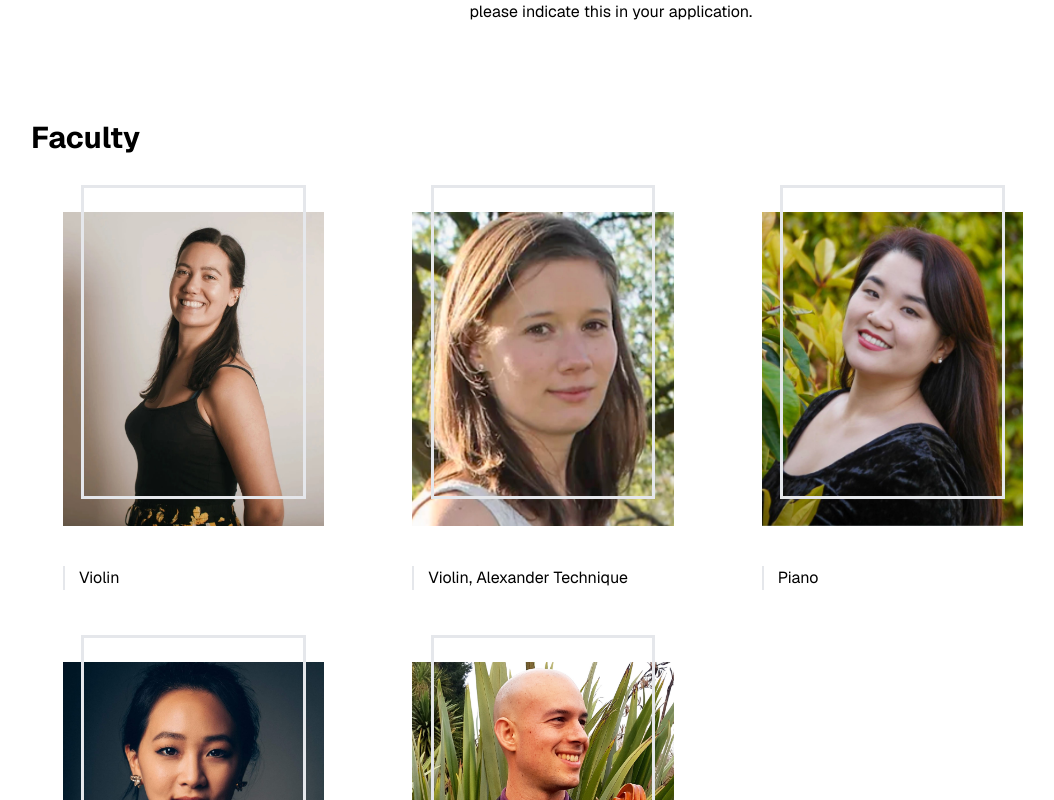
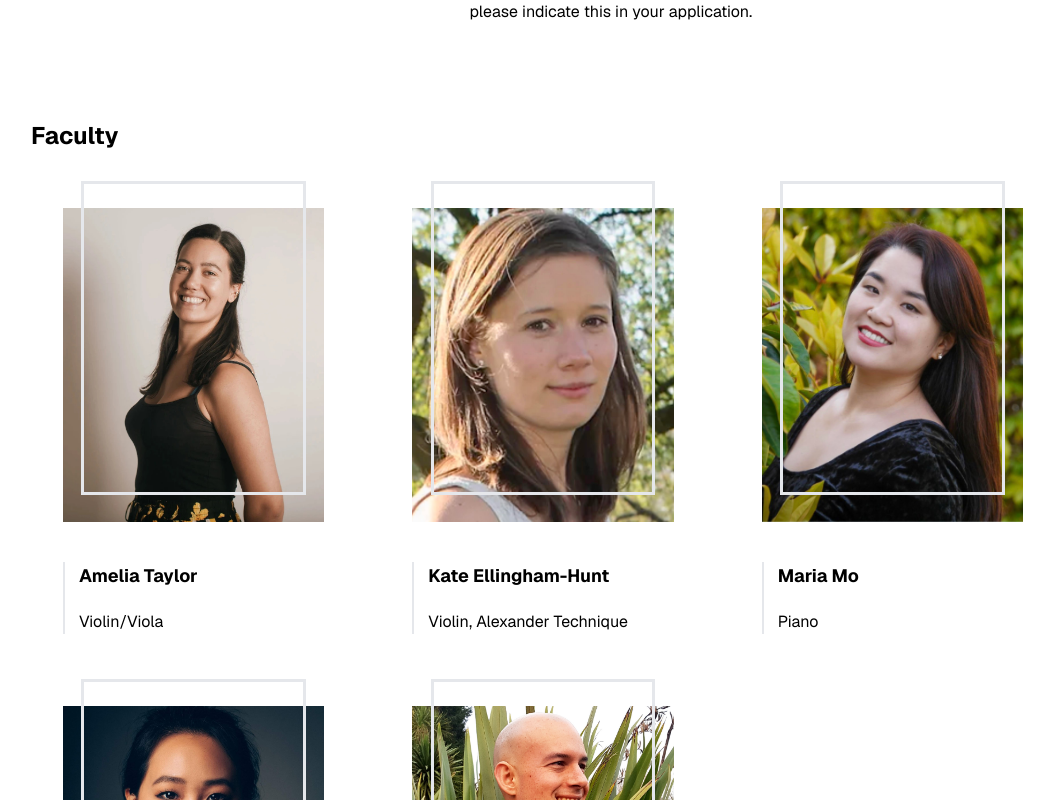
Before and after one commit to Alejandro-Larumbe/rimufest, a Next.js app: page /annual-festival in a window 1280 px wide. Shown: the part 1640-2440 px from the top of the page, without its empty margins (97-1151 px from the left). Built offline with nearby package versions, Linux system fonts and the light colour scheme.

Commit message:
Update teachers and info

```diff
--- a/src/app/annual-festival/Faculty.tsx
+++ b/src/app/annual-festival/Faculty.tsx
@@ -14,7 +14,7 @@ const facultyMembers: Artist[] = [
 export const Faculty = () => {
   return (
     <div className="my-12 w-full lg:px-24">
-      <h2 className="text-3xl font-bold ">Faculty</h2>
+      <h2 className="text-2xl font-bold ">Faculty</h2>
       <div className="grid grid-cols-1 md:grid-cols-2 xl:grid-cols-3 gap-6 mt-8">
         {Object.values(facultyMembers).map((artist) => (
           <FeatureBox
@@ -22,7 +22,7 @@ export const Faculty = () => {
             imageSrc={`/artists/${artist.image}.jpeg`}
             captions={[artist.instrument]}
             href={`/artists/${artist.path}`}
-            title=""
+            title={artist.name}
             borderColor="green"
           />
         ))}
--- a/src/components/AppMenu/AppMenu.tsx
+++ b/src/components/AppMenu/AppMenu.tsx
@@ -12,6 +12,7 @@ import {
 
 export const AppMenu = () => {
   const [backgroundImage, setBackgroundImage] = React.useState<string>("");
+
   return (
     <AppMenuRoot onOpenChange={() => setBackgroundImage("")}>
       <AppMenuTrigger />
--- a/src/lib/artists.ts
+++ b/src/lib/artists.ts
@@ -19,7 +19,7 @@ export type Artists =
 export const artists: Record<Artists, Artist> = {
   "amelia-taylor": {
     name: "Amelia Taylor",
-    instrument: "Violin",
+    instrument: "Violin/Viola",
     title: "Director, Co-Founder",
     website: "https://www.ameliacetaylor.com",
     image: "amelia-4",
```
